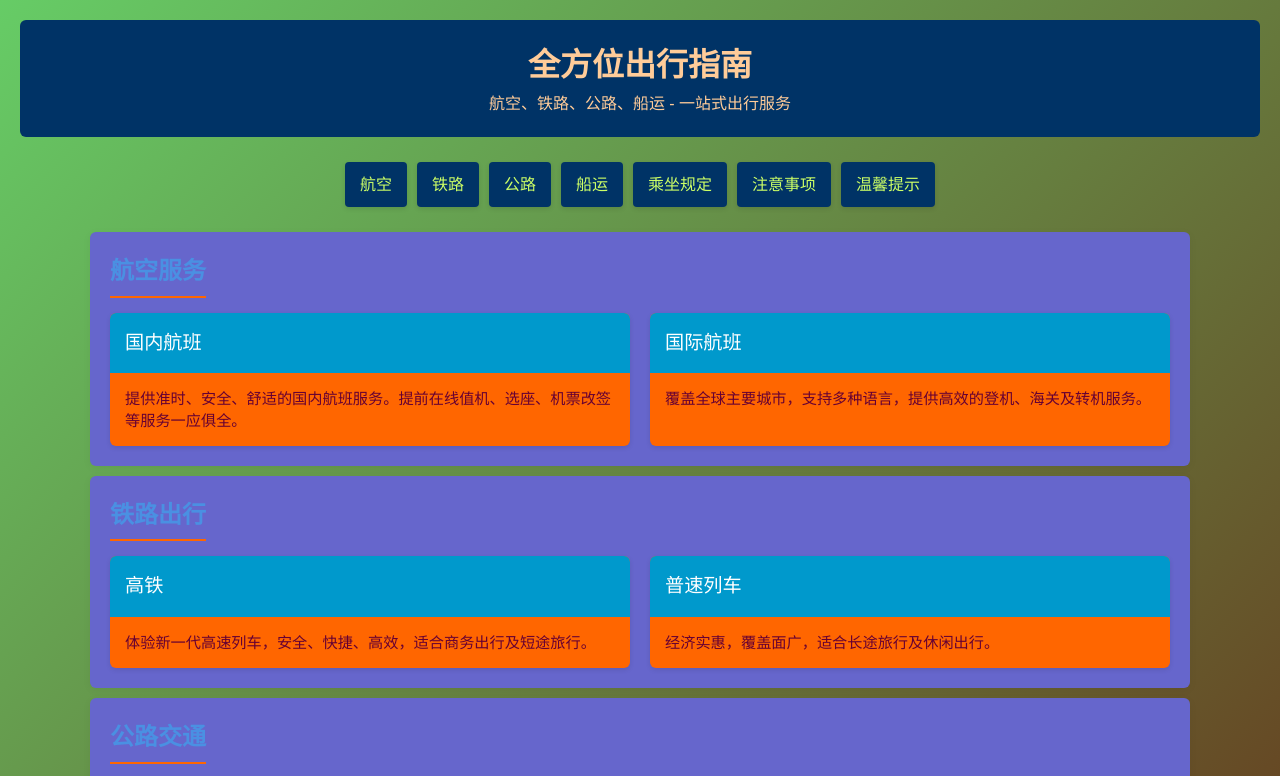
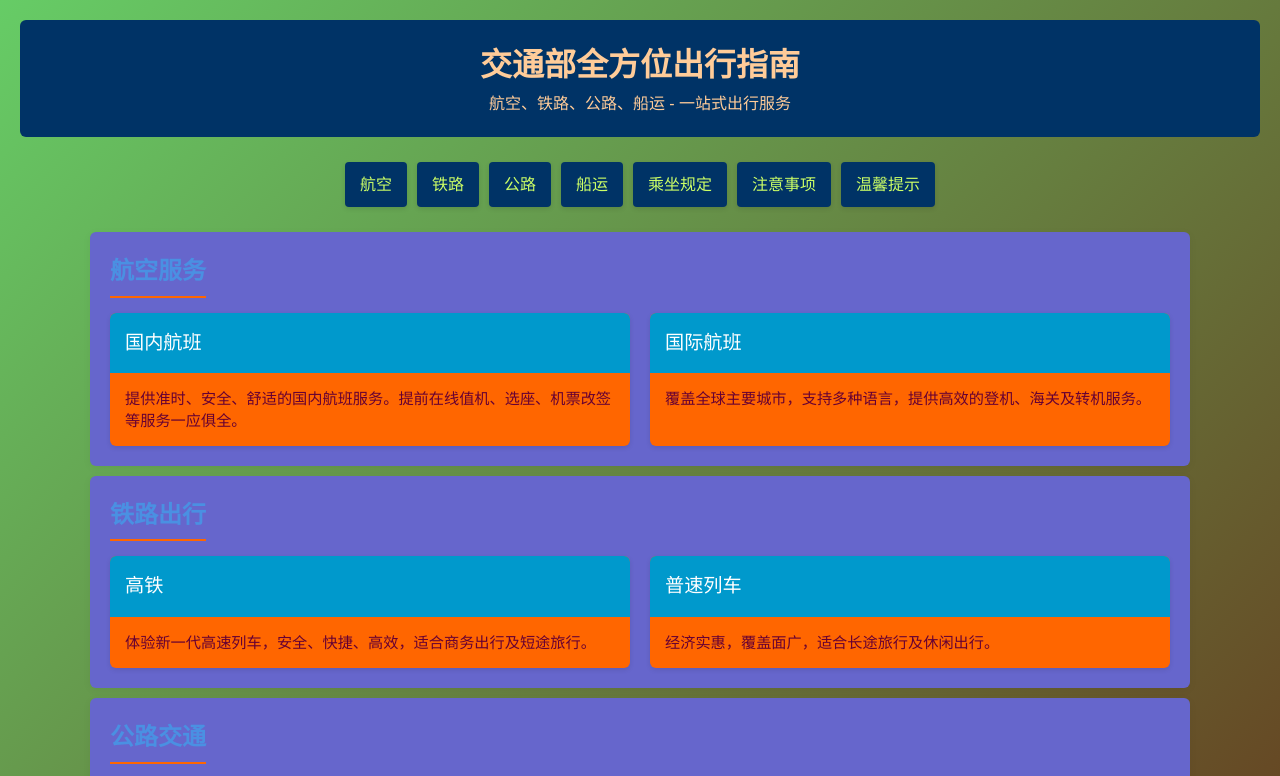
Before and after one commit to dc752/my-website1, a plain HTML site: page index.html in a window 1280 px wide. Shown: the top 776 px of the page. Drawn offline with Linux system fonts and the light colour scheme.

Commit message:
Update index.html

```diff
--- a/index.html
+++ b/index.html
@@ -228,7 +228,7 @@
 
   <header>
 
-    <h1>全方位出行指南</h1>
+    <h1>交通部全方位出行指南</h1>
 
     <p>航空、铁路、公路、船运 - 一站式出行服务</p>
 
```
